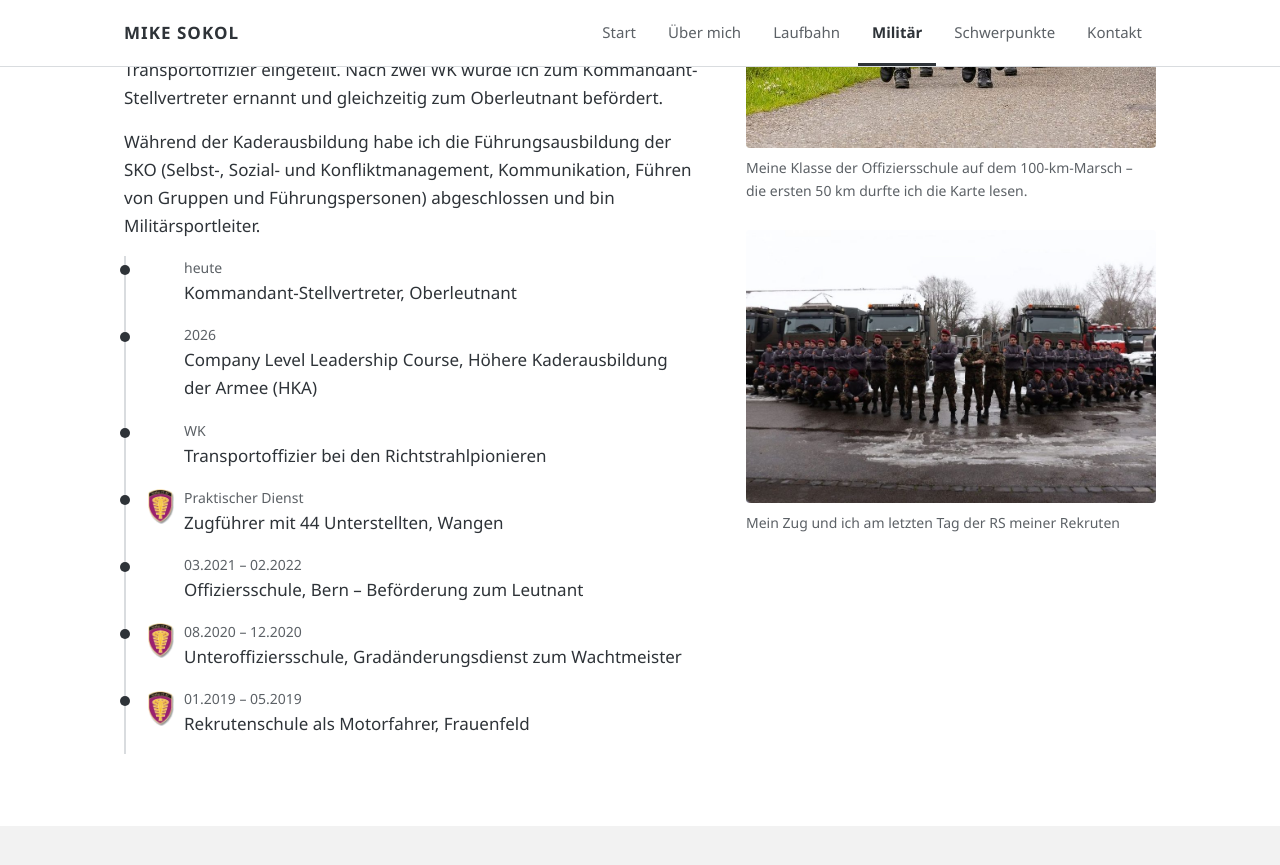
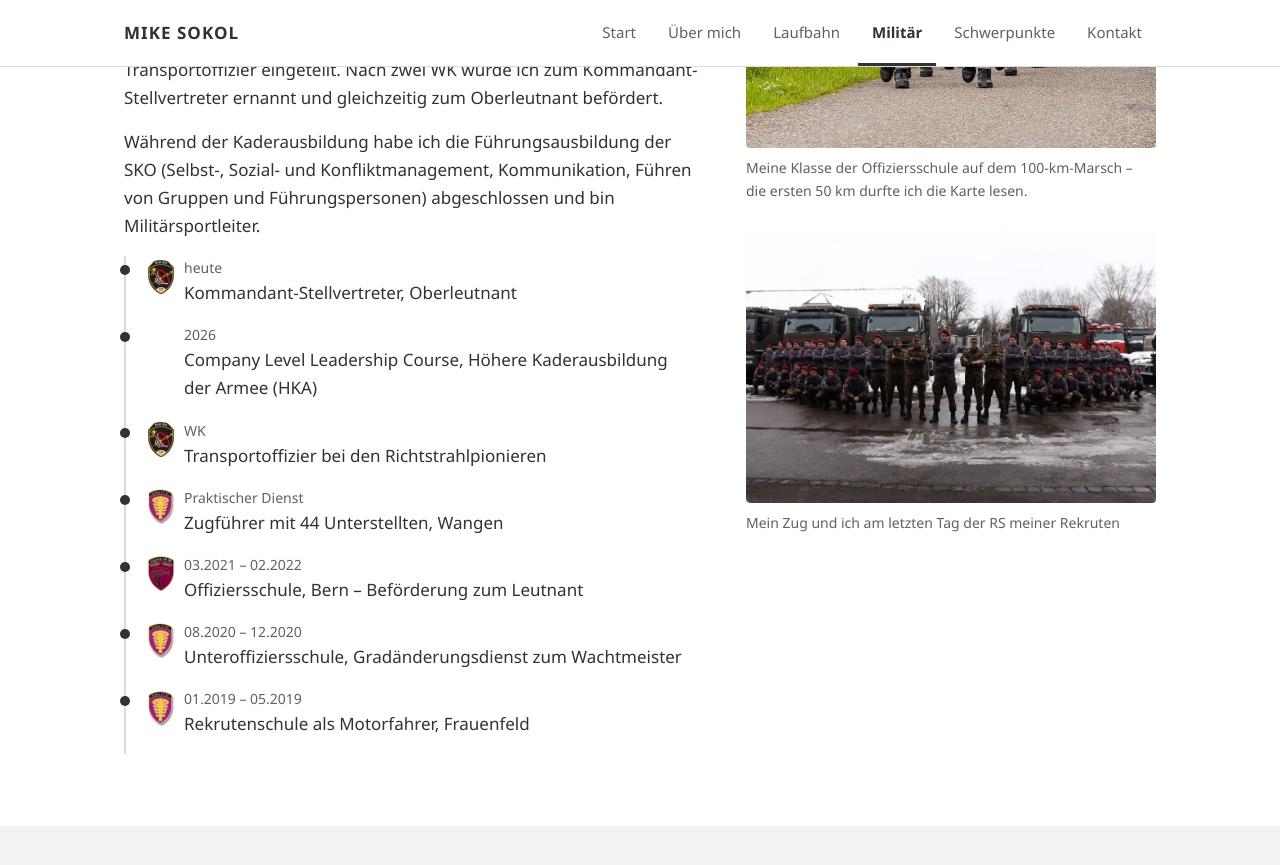
Before and after one commit to Mykey1835/mikesokol-website, a Jekyll site: the page built from _seiten/militaer.md, in a window 1280 px wide and 900 px high, scrolled down 585 px. Shown: the top 865 px of the window. Built offline with Jekyll 4.4.1, drawn with Linux system fonts in a browser that asks for light colours.

Commit message:
Wappen Logistik OS 40 und Ristl Bat 17 ergänzt
Co-Authored-By: Claude Opus 5.5 <noreply@anthropic.com>
Claude-Session: https://claude.ai/code/session_011hthjTbG7UK3y2j2H5ntXq

```diff
--- a/_seiten/militaer.md
+++ b/_seiten/militaer.md
@@ -16,15 +16,18 @@ abschnitte:
     stationen:
       - zeit: "heute"
         text: Kommandant-Stellvertreter, Oberleutnant
+        wappen: /img/wappen/ristl_bat17.png
       - zeit: "2026"
         text: Company Level Leadership Course, Höhere Kaderausbildung der Armee (HKA)
       - zeit: "WK"
         text: Transportoffizier bei den Richtstrahlpionieren
+        wappen: /img/wappen/ristl_bat17.png
       - zeit: "Praktischer Dienst"
         text: Zugführer mit 44 Unterstellten, Wangen
         wappen: /img/wappen/ct47.png
       - zeit: "03.2021 – 02.2022"
         text: Offiziersschule, Bern – Beförderung zum Leutnant
+        wappen: /img/wappen/log_os40.png
       - zeit: "08.2020 – 12.2020"
         text: Unteroffiziersschule, Gradänderungsdienst zum Wachtmeister
         wappen: /img/wappen/ct47.png
```
Also changed, not shown: img/wappen/log_os40.png (added), img/wappen/ristl_bat17.png (added).
